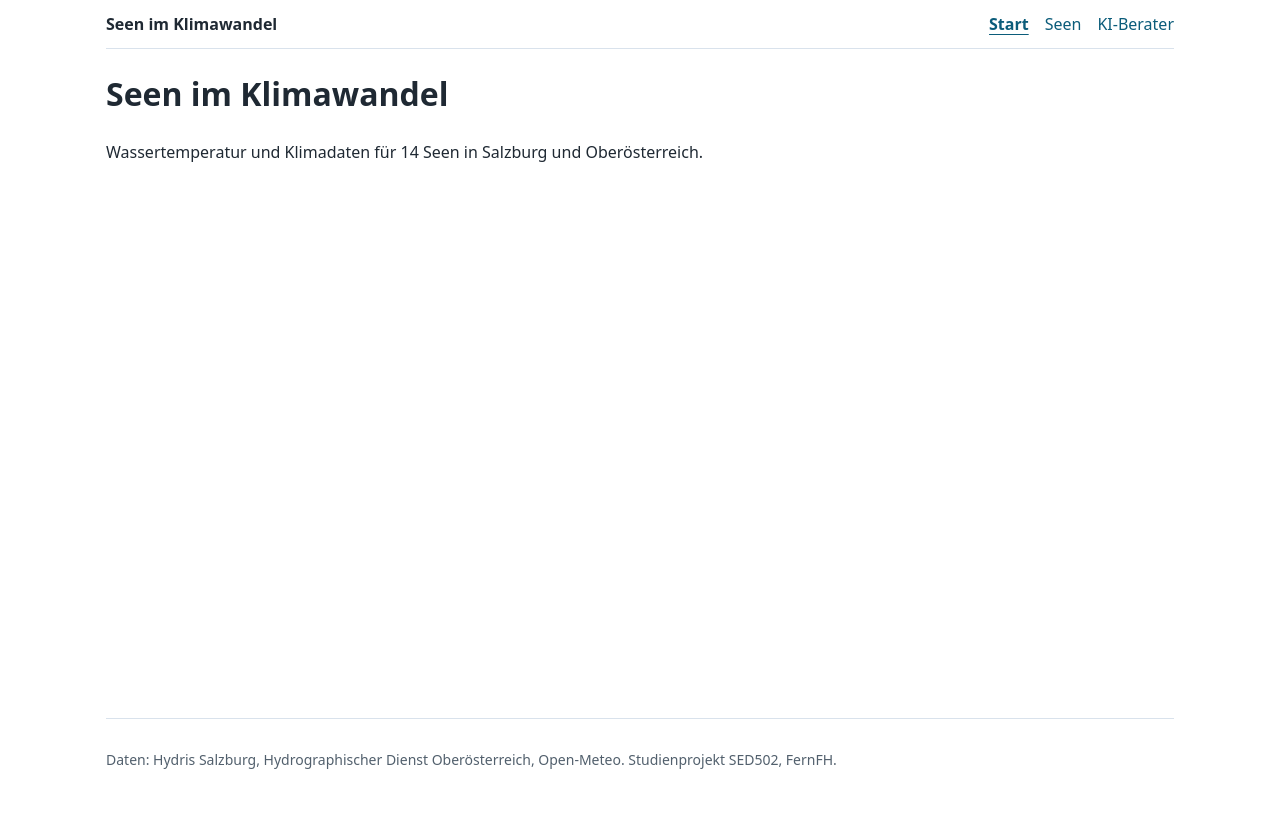
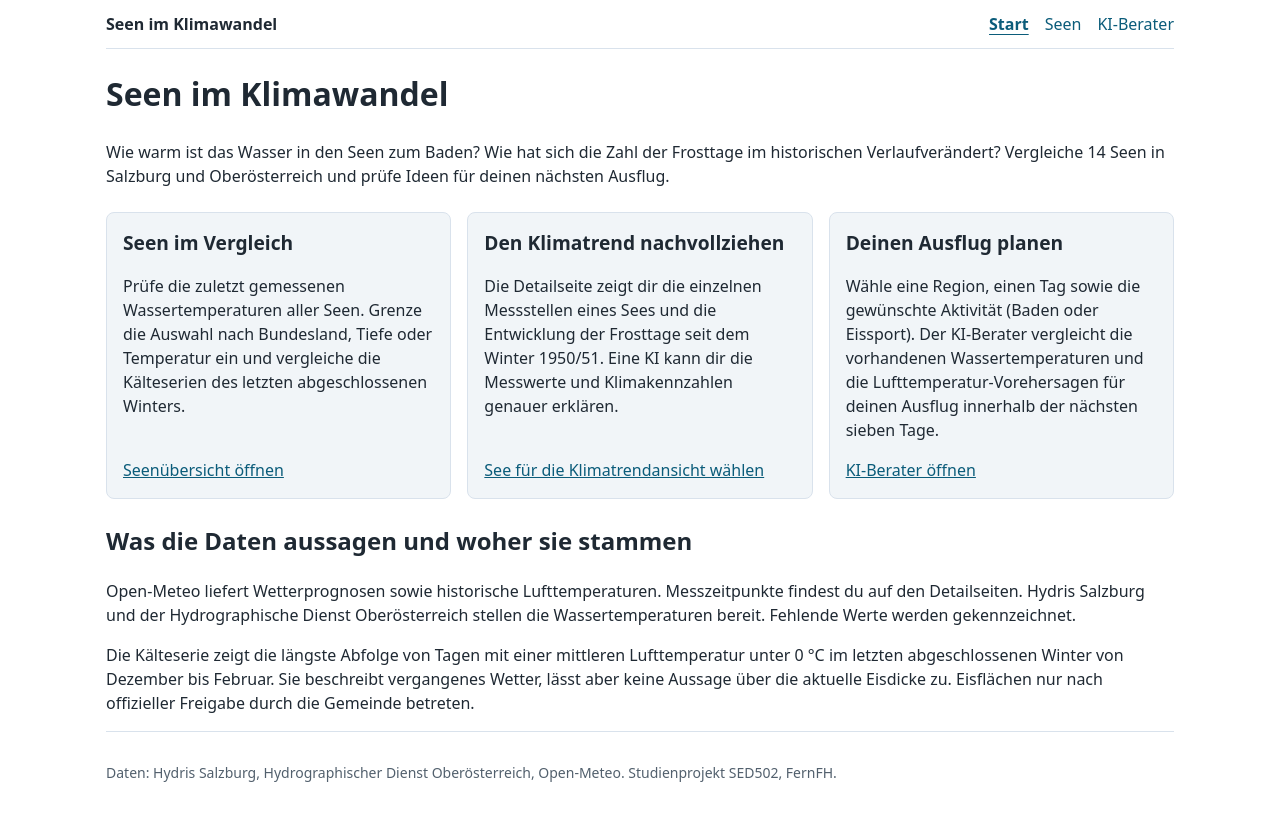
Before and after one commit to plfpffh/SED502_ESA2, a React (Vite) app: page / in a window 1280 px wide. Built offline with nearby package versions, Linux system fonts and the light colour scheme; no server answers.

Commit message:
Add: Startseite mit Überblick

```diff
--- a/src/index.css
+++ b/src/index.css
@@ -470,6 +470,32 @@ select:disabled {
   color: var(--text-leise);
 }
 
+/* Startseite */
+.start-angebote {
+  display: grid;
+  grid-template-columns: repeat(auto-fit, minmax(min(100%, 18rem), 1fr));
+  gap: 16px;
+  margin-block: 24px;
+}
+
+.start-angebote section {
+  display: flex;
+  flex-direction: column;
+  padding: 16px;
+  border: 1px solid var(--rand);
+  border-radius: 8px;
+  background: var(--flaeche);
+}
+
+.start-angebote h2 {
+  margin: 0;
+  font-size: 1.2rem;
+}
+
+.start-angebote a {
+  margin-top: auto;
+}
+
 /* KI-Berater CSS */
 .berater {
   min-width: 0;
--- a/src/seiten/Startseite.tsx
+++ b/src/seiten/Startseite.tsx
@@ -1,17 +1,65 @@
 /**
  * Startseite.tsx – Kurzüberblick (/)
  *
- * Platzhalter für das Routing. Umsetzung: Christoph Hauser (Person B), siehe docs/PLANUNG.md, Abschnitt 6.
+ * Startseite: Seenvergleich, Klimatrend, KI-Berater.
  *
  * @project  FERNFH SED502 Frontend Development WS 2026/27 ESA 2: Seen im Klimawandel
- * @author   Peter Luckmann (Platzhalter)
+ * @author   Christoph Hauser
  */
+
+import { Link } from 'react-router';
+import { seen } from '../daten/seen';
+import { EIS_PFLICHTSATZ } from '../utils/kiRegeln';
 
 export default function Startseite(): React.JSX.Element {
   return (
     <>
       <h1>Seen im Klimawandel</h1>
-      <p>Wassertemperatur und Klimadaten für 14 Seen in Salzburg und Oberösterreich.</p>
+      <p>
+        Wie warm ist das Wasser in den Seen zum Baden? Wie hat sich die Zahl der Frosttage im historischen Verlaufverändert? Vergleiche {seen.length} Seen in Salzburg und Oberösterreich und prüfe Ideen für deinen nächsten Ausflug.
+      </p>
+
+      <div className="start-angebote">
+        <section>
+          <h2>Seen im Vergleich</h2>
+          <p>
+            Prüfe die zuletzt gemessenen Wassertemperaturen aller Seen. Grenze die Auswahl nach Bundesland,
+            Tiefe oder Temperatur ein und vergleiche die Kälteserien des letzten abgeschlossenen Winters.
+          </p>
+          <Link to="/seen">Seenübersicht öffnen</Link>
+        </section>
+        <section>
+          <h2>Den Klimatrend nachvollziehen</h2>
+          <p>
+            Die Detailseite zeigt dir die einzelnen Messstellen eines Sees und die Entwicklung der Frosttage
+            seit dem Winter 1950/51. Eine KI kann dir die Messwerte und Klimakennzahlen genauer erklären.
+          </p>
+          <Link to="/seen">See für die Klimatrendansicht wählen</Link>
+        </section>
+        <section>
+          <h2>Deinen Ausflug planen</h2>
+          <p>
+            Wähle eine Region, einen Tag sowie die gewünschte Aktivität (Baden oder Eissport). Der KI-Berater vergleicht die vorhandenen
+            Wassertemperaturen und die Lufttemperatur-Vorehersagen für deinen Ausflug innerhalb der nächsten sieben
+            Tage.
+          </p>
+          <Link to="/berater">KI-Berater öffnen</Link>
+        </section>
+      </div>
+
+      <section>
+        <h2>Was die Daten aussagen und woher sie stammen</h2>
+        <p>
+          Open-Meteo liefert Wetterprognosen sowie historische Lufttemperaturen. Messzeitpunkte findest du auf
+          den Detailseiten. Hydris Salzburg und der Hydrographische Dienst Oberösterreich stellen die
+          Wassertemperaturen bereit. Fehlende Werte werden gekennzeichnet.
+        </p>
+        <p>
+          Die Kälteserie zeigt die längste Abfolge von Tagen mit einer mittleren Lufttemperatur unter 0 °C im
+          letzten abgeschlossenen Winter von Dezember bis Februar. Sie beschreibt vergangenes Wetter, lässt aber
+          keine Aussage über die aktuelle Eisdicke zu. {EIS_PFLICHTSATZ}
+        </p>
+      </section>
     </>
   );
 }
```
Also changed, not shown: 1 other file (tests, documents, lock files or other folders).
